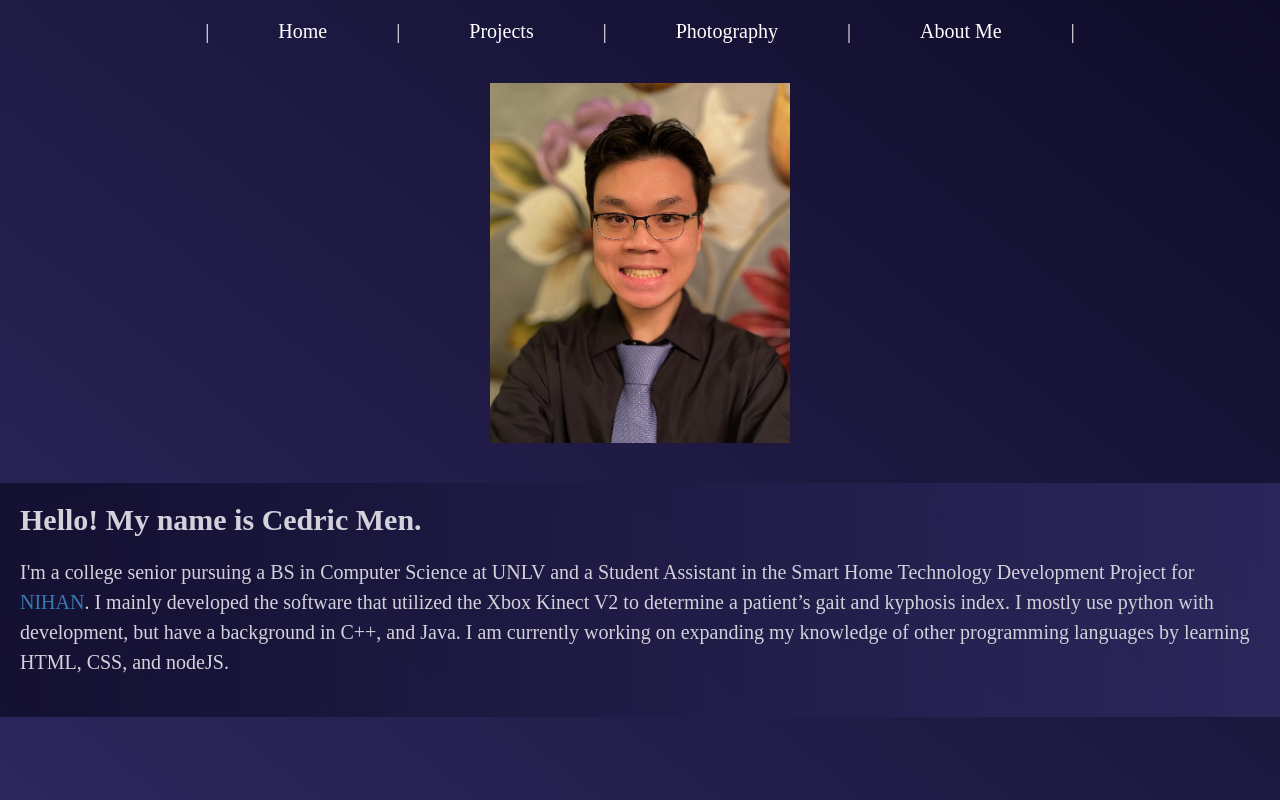
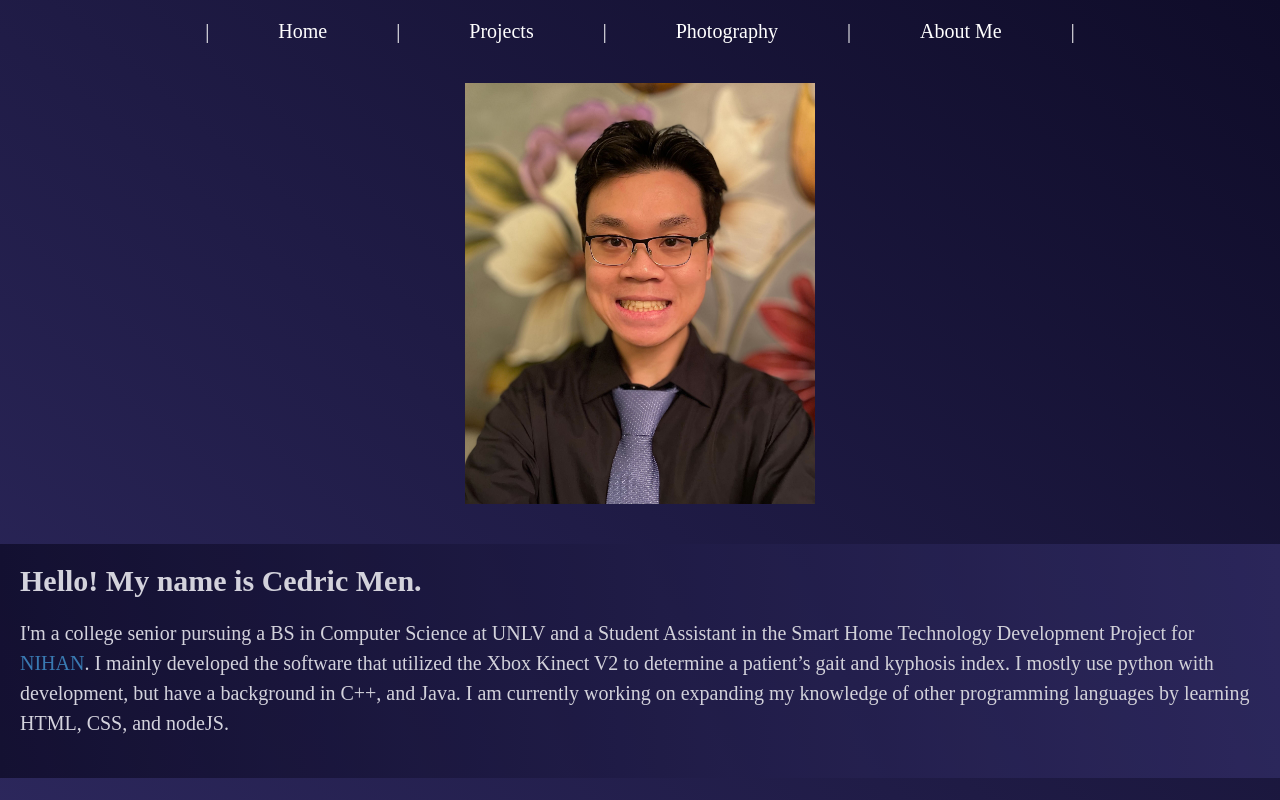
Before and after one commit to CMCedricM/CMCedricM.github.io, a plain HTML site: page index.html in a window 1280 px wide. In both pictures the pointer is over the picture 640 px from the left and 263 px from the top of the page. Shown: the top 800 px of the page. Drawn offline with Linux system fonts and the light colour scheme.

Commit message:
added effect to homepage photo

```diff
--- a/CSS/style.css
+++ b/CSS/style.css
@@ -80,3 +80,8 @@ nav{
     color:white; padding-bottom: 20px;
     margin-bottom: 0px;
 }
+
+#self-image-div #self-image:hover{
+    width: 350px;
+    height: 421px;
+}
```
Also changed, not shown: CSS/photography.css (line endings or trailing spaces), 2 other files.
